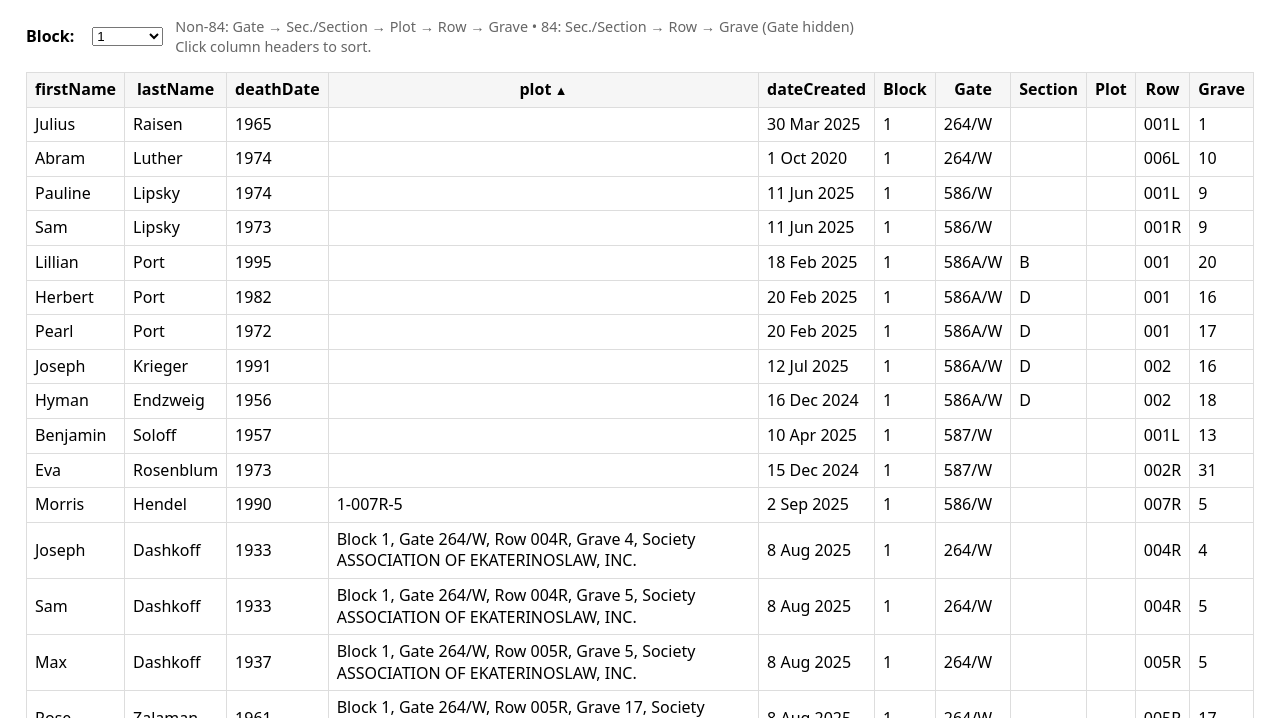
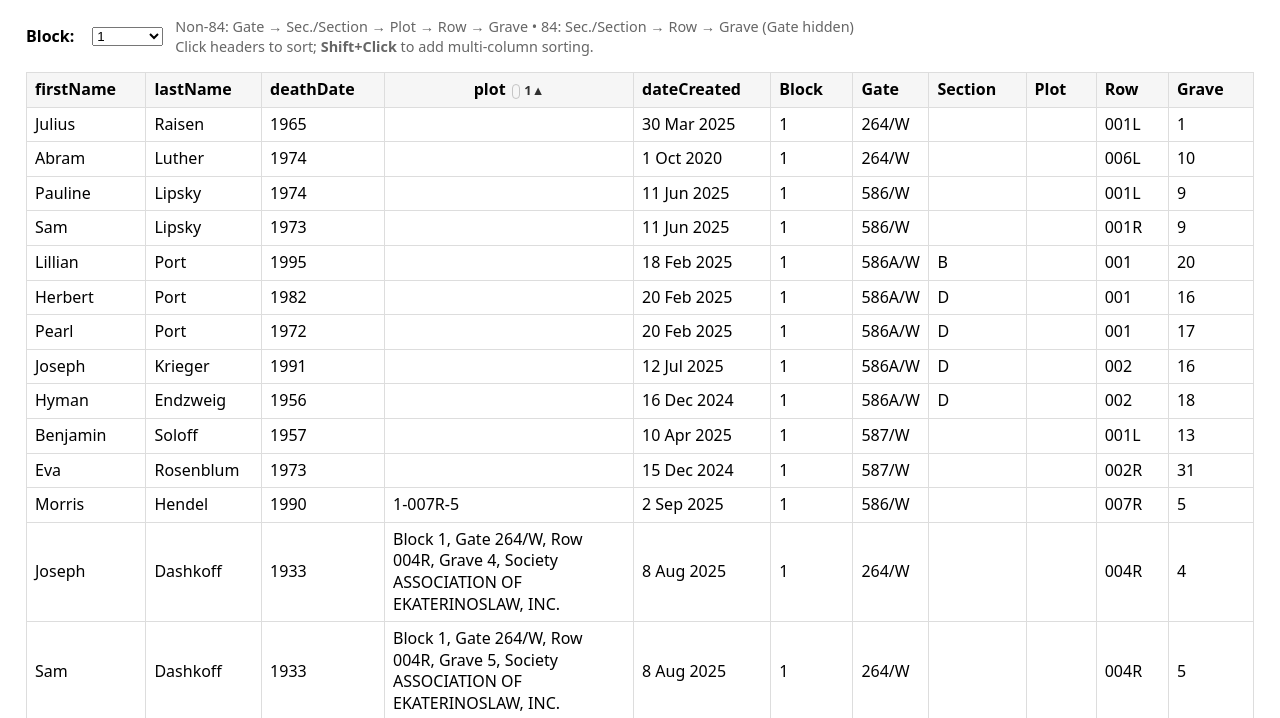
Before and after one commit to markrlondon/Old-Montefiore-Cemetery, a plain HTML site: page index.html in a window 1280 px wide. Both pictures are taken after a click on the element "plot". Shown: the part 81-799 px from the top of the page. Drawn offline with Linux system fonts and the light colour scheme.

Commit message:
Update index.html

```diff
--- a/index.html
+++ b/index.html
@@ -10,12 +10,31 @@
     select { margin-left: 6px; }
     table { border-collapse: collapse; margin-top: 16px; width: 100%; }
     th, td { border: 1px solid #ddd; padding: 6px 8px; }
-    th { background: #f6f6f6; position: sticky; top: 0; cursor: pointer; }
-    th.sort-asc::after { content: " ▲"; font-size: 0.8em; }
-    th.sort-desc::after { content: " ▼"; font-size: 0.8em; }
+    th { background: #f6f6f6; position: sticky; top: 0; cursor: pointer; white-space: nowrap; }
     .controls { display: flex; align-items: center; gap: 12px; flex-wrap: wrap; }
     .note { color: #666; font-size: 0.9em; }
     .error { color: #b00; }
+
+    /* Sort indicators */
+    th .sort-ind {
+      font-size: 0.8em;
+      opacity: 0.8;
+      margin-left: 6px;
+      display: inline-block;
+      min-width: 1.2em;
+      text-align: center;
+    }
+    th[data-sort-dir="1"] .sort-ind::after  { content: "▲"; }
+    th[data-sort-dir="-1"] .sort-ind::after { content: "▼"; }
+    th[data-sort-priority] .sort-prio::before {
+      content: attr(data-sort-priority);
+      font-size: 0.75em;
+      border: 1px solid #aaa;
+      border-radius: 999px;
+      padding: 0 0.35em;
+      margin-right: 4px;
+      opacity: 0.8;
+    }
   </style>
 </head>
 <body>
@@ -25,14 +44,15 @@
     <label for="blockSelect">Block:</label>
     <select id="blockSelect"></select>
     <span class="note">
-      Non-84: Gate → Sec./Section → Plot → Row → Grave • 84: Sec./Section → Row → Grave (Gate hidden)<br>
-      Click column headers to sort.
+      Non-84: Gate → Sec./Section → Plot → Row → Grave • 84: Sec./Section → Row → Grave (Gate hidden)
+      <br>Click headers to sort; <b>Shift+Click</b> to add multi-column sorting.
     </span>
   </div>
 
   <div id="output"></div>
 
   <script>
+    /* ===== CSV parsing (quotes & commas in quotes) ===== */
     function parseCSV(text) {
       var rows = [], row = [], field = '', i = 0, inQuotes = false;
       while (i < text.length) {
@@ -57,6 +77,7 @@
       return rows;
     }
 
+    /* ===== Natural compare (handles 378/N, 8L, numbers, etc.) ===== */
     function naturalCompare(a, b) {
       var ax = String(a == null ? '' : a).trim();
       var bx = String(b == null ? '' : b).trim();
@@ -86,59 +107,13 @@
       });
     }
 
-    var currentRows = [];   // rows currently shown
-    var currentHeaders = []; // headers currently shown
-    var sortState = { col: null, dir: 1 }; // remember sort state
+    /* ===== State ===== */
+    var allRows = [];      // all data rows (objects)
+    var headers = [];      // all CSV headers (strings)
+    var currentRows = [];  // filtered rows for the selected Block
+    var currentHeaders = [];// visible headers after hiding logic
+    var sortState = [];    // array of {col, dir} — primary first (dir: 1=asc, -1=desc)
 
-    function buildTable(container, headers, rows) {
-      currentRows = rows.slice();   // copy
-      currentHeaders = headers.slice();
-      sortState = { col: null, dir: 1 };
-
-      var html = '<table><thead><tr>';
-      headers.forEach(function(h){ html += `<th data-col="${escapeHtml(h)}">${escapeHtml(h)}</th>`; });
-      html += '</tr></thead><tbody>';
-      rows.forEach(function(r){
-        html += '<tr>';
-        headers.forEach(function(h){
-          var cell = r[h];
-          html += `<td>${escapeHtml(cell == null ? '' : cell)}</td>`;
-        });
-        html += '</tr>';
-      });
-      html += '</tbody></table>';
-      container.innerHTML = html;
-
-      // attach click handlers for sorting
-      var ths = container.querySelectorAll("th");
-      ths.forEach(function(th){
-        th.addEventListener("click", function(){
-          var col = th.getAttribute("data-col");
-          if (sortState.col === col) {
-            sortState.dir = -sortState.dir; // toggle
-          } else {
-            sortState.col = col;
-            sortState.dir = 1;
-          }
-          ths.forEach(function(t){ t.classList.remove("sort-asc","sort-desc"); });
-          th.classList.add(sortState.dir === 1 ? "sort-asc" : "sort-desc");
-
-          currentRows.sort(function(a,b){
-            return naturalCompare(a[col], b[col]) * sortState.dir;
-          });
-          buildTable(container, headers, currentRows);
-          // reapply indicator
-          var newThs = container.querySelectorAll("th");
-          newThs.forEach(function(t){
-            if (t.getAttribute("data-col") === col)
-              t.classList.add(sortState.dir === 1 ? "sort-asc" : "sort-desc");
-          });
-        });
-      });
-    }
-
-    var allRows = [];
-    var headers = [];
     var ALWAYS_HIDE_LC = new Set(['birthdate','notes','problems','memorialid']);
 
     var blockWrap = document.getElementById('blockFilterWrap');
@@ -164,6 +139,97 @@
       return false;
     }
 
+    /* ===== Build table with clickable (multi-sort) headers ===== */
+    function buildTable(container, headersToShow, rows) {
+      currentRows = rows.slice();
+      currentHeaders = headersToShow.slice();
+
+      var html = '<table><thead><tr>';
+      headersToShow.forEach(function(h){
+        // Add sort indicators: priority number + arrow; attributes used to restyle on refresh
+        var existing = sortState.findIndex(function(s){ return s.col === h; });
+        var prio = existing >= 0 ? (existing + 1) : '';
+        var dir = existing >= 0 ? String(sortState[existing].dir) : '';
+        html += '<th data-col="'+escapeHtml(h)+'"'
+             +  (dir ? ' data-sort-dir="'+dir+'"' : '')
+             +  (prio ? ' data-sort-priority="'+prio+'"' : '')
+             +  '>'
+             +  escapeHtml(h)
+             +  '<span class="sort-ind"><span class="sort-prio"></span></span>'
+             +  '</th>';
+      });
+      html += '</tr></thead><tbody>';
+      rows.forEach(function(r){
+        html += '<tr>';
+        headersToShow.forEach(function(h){
+          var cell = r[h];
+          html += '<td>'+escapeHtml(cell == null ? '' : cell)+'</td>';
+        });
+        html += '</tr>';
+      });
+      html += '</tbody></table>';
+      container.innerHTML = html;
+
+      // Apply the displayed priority numbers (①,②,③… as plain digits)
+      var ths = container.querySelectorAll("th");
+      ths.forEach(function(th){
+        var pr = th.getAttribute("data-sort-priority");
+        if (pr) th.querySelector(".sort-prio").textContent = pr;
+      });
+
+      attachHeaderSortHandlers(container);
+    }
+
+    function attachHeaderSortHandlers(container) {
+      var ths = container.querySelectorAll("th");
+      ths.forEach(function(th){
+        th.addEventListener("click", function(e){
+          var col = th.getAttribute("data-col");
+          var idx = sortState.findIndex(function(s){ return s.col === col; });
+
+          if (e.shiftKey) {
+            // Shift+Click: add or toggle this column without clearing others
+            if (idx === -1) {
+              sortState.push({ col: col, dir: 1 });
+            } else {
+              sortState[idx].dir = -sortState[idx].dir;
+            }
+          } else {
+            // Normal click: make this the only key; if already primary, toggle
+            if (idx === 0 && sortState.length > 0) {
+              sortState[0].dir = -sortState[0].dir;
+            } else {
+              sortState = [{ col: col, dir: 1 }];
+            }
+          }
+
+          applyMultiSort();
+          // Rebuild table with preserved sort state indicators
+          buildTable(container, currentHeaders, currentRows);
+        });
+      });
+    }
+
+    function applyMultiSort() {
+      if (!sortState.length) return;
+
+      // Stable sort: decorate with original index, sort, undecorate
+      var decorated = currentRows.map(function(r, i){ return { r:r, i:i }; });
+      decorated.sort(function(A, B){
+        var a = A.r, b = B.r;
+        for (var k=0;k<sortState.length;k++) {
+          var key = sortState[k].col;
+          var dir = sortState[k].dir;
+          var cmp = naturalCompare(a[key], b[key]);
+          if (cmp !== 0) return cmp * dir;
+        }
+        // stable fallback
+        return A.i - B.i;
+      });
+      currentRows = decorated.map(function(x){ return x.r; });
+    }
+
+    /* ===== Load CSV and prepare UI ===== */
     async function loadCSV() {
       try {
         var res = await fetch('requests.csv', { cache: 'no-store' });
@@ -174,6 +240,7 @@
 
         headers = data[0].map(function(h){ return String(h).trim(); });
 
+        // Resolve logical columns (support both "Sec." and "Section")
         var COL = {
           Block: findHeader(['Block']),
           Gate:  findHeader(['Gate']),
@@ -183,6 +250,17 @@
           Grave: findHeader(['Grave'])
         };
 
+        // Minimal requirements
+        var missing = [];
+        if (!COL.Block) missing.push('Block');
+        if (!COL.Row)   missing.push('Row');
+        if (!COL.Grave) missing.push('Grave');
+        if (!COL.Gate && !COL.Sec) missing.push('Gate (or Section/Sec.)');
+        if (missing.length) {
+          output.innerHTML = '<p class="error">Missing required column(s): ' + missing.join(', ') + '</p>';
+          return;
+        }
+
         allRows = data.slice(1)
           .filter(function(r){ return r.some(function(c){ return String(c).trim() !== ''; }); })
           .map(function(r){
@@ -191,6 +269,7 @@
             return obj;
           });
 
+        // Build Block dropdown (unique, sorted)
         var blocksSet = {};
         for (var i=0;i<allRows.length;i++) {
           var bv = (allRows[i][COL.Block] || '').trim();
@@ -220,6 +299,7 @@
         return (v == null ? '' : v).trim() === selected;
       });
 
+      // Initial sort (per your rules), before user-click sorting
       if (selected === '84') {
         filtered.sort(function(a,b){
           var s = naturalCompare(a[COL.Sec], b[COL.Sec]); if (s) return s;
@@ -236,6 +316,7 @@
         });
       }
 
+      // Visible columns: hide always-hidden; hide Gate for Block 84; show Sec/Plot only if present
       var visible = headers.filter(function(h){ return !ALWAYS_HIDE_LC.has(h.toLowerCase()); });
       if (selected === '84' && COL.Gate) visible = visible.filter(function(h){ return h !== COL.Gate; });
 
@@ -243,6 +324,9 @@
       var plotHasData = hasAnyData(filtered, COL.Plot);
       if (COL.Sec  && !secHasData)  visible = visible.filter(function(h){ return h !== COL.Sec; });
       if (COL.Plot && !plotHasData) visible = visible.filter(function(h){ return h !== COL.Plot; });
+
+      // Reset sort state whenever Block changes (fresh multi-sort)
+      sortState = [];
 
       buildTable(output, visible, filtered);
     }
```
